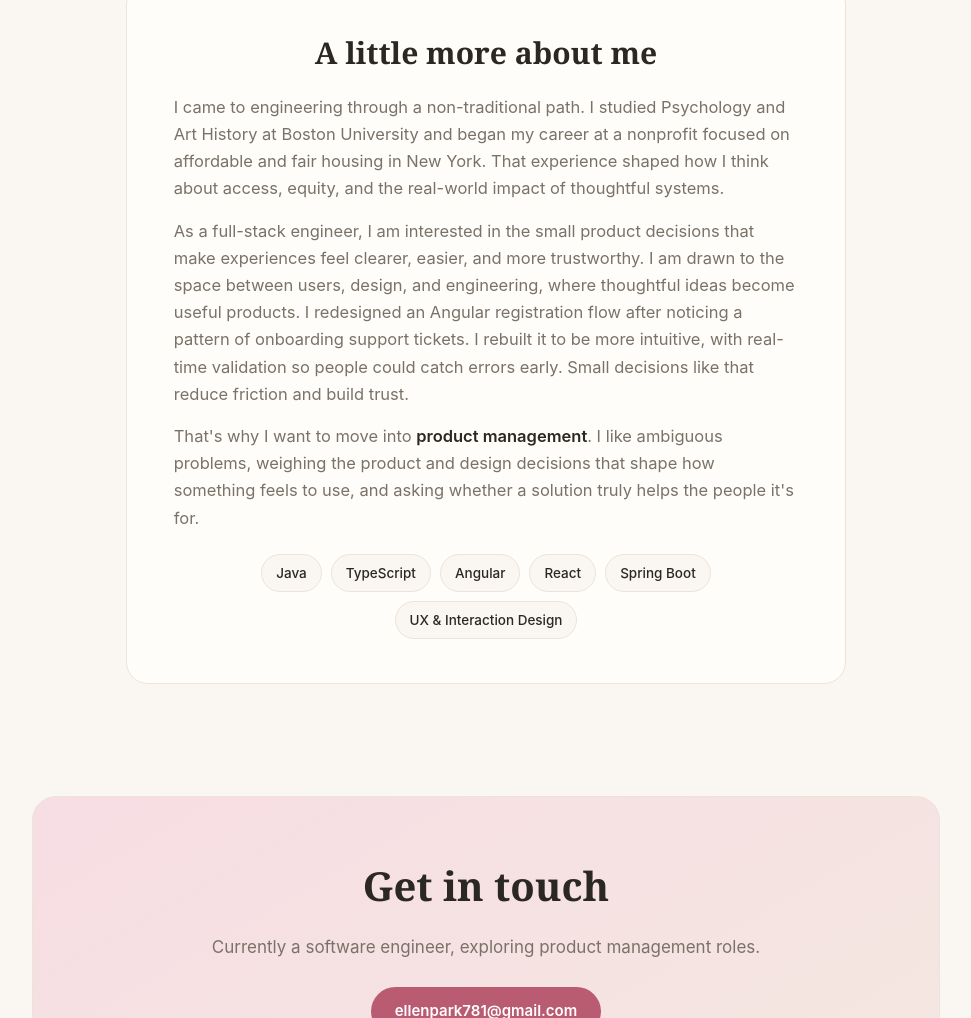
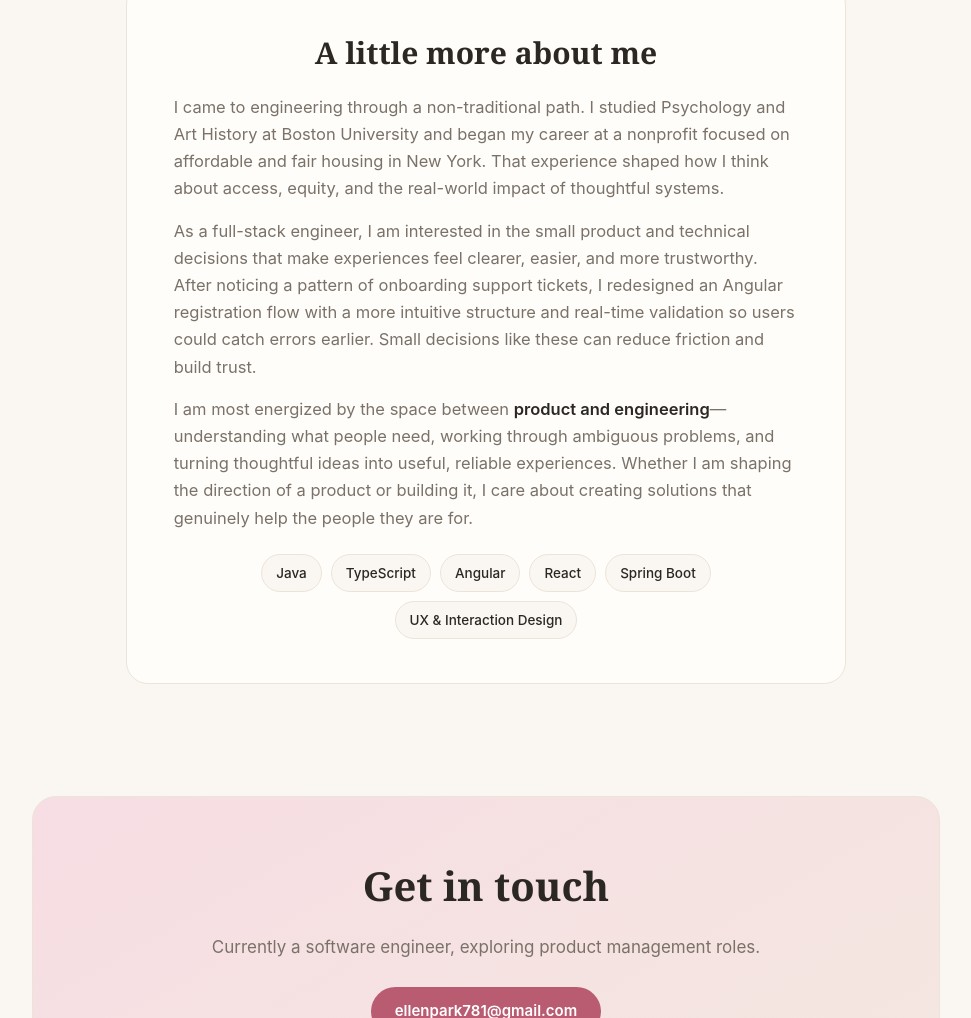
Before and after one commit to ellevpark/ellevpark.github.io, a plain HTML site: page index.html in a window 1280 px wide. Shown: the part 2039-3057 px from the top of the page, without its empty margins (154-1125 px from the left). Drawn offline with Linux system fonts and the light colour scheme.

Commit message:
Update index.html

```diff
--- a/index.html
+++ b/index.html
@@ -237,9 +237,32 @@
   <div class="wrap">
     <div class="about">
       <h2>A little more about me</h2>
-      <p>I came to engineering through a non-traditional path. I studied Psychology and Art History at Boston University and began my career at a nonprofit focused on affordable and fair housing in New York. That experience shaped how I think about access, equity, and the real-world impact of thoughtful systems.</p>
-      <p>As a full-stack engineer, I am interested in the small product decisions that make experiences feel clearer, easier, and more trustworthy. I am drawn to the space between users, design, and engineering, where thoughtful ideas become useful products. I redesigned an Angular registration flow after noticing a pattern of onboarding support tickets. I rebuilt it to be more intuitive, with real-time validation so people could catch errors early. Small decisions like that reduce friction and build trust.</p>
-      <p>That's why I want to move into <strong>product management</strong>. I like ambiguous problems, weighing the product and design decisions that shape how something feels to use, and asking whether a solution truly helps the people it's for.</p>
+       <p>
+        I came to engineering through a non-traditional path. I studied
+        Psychology and Art History at Boston University and began my career at
+        a nonprofit focused on affordable and fair housing in New York. That
+        experience shaped how I think about access, equity, and the real-world
+        impact of thoughtful systems.
+      </p>
+
+      <p>
+        As a full-stack engineer, I am interested in the small product and
+        technical decisions that make experiences feel clearer, easier, and
+        more trustworthy. After noticing a pattern of onboarding support
+        tickets, I redesigned an Angular registration flow with a more
+        intuitive structure and real-time validation so users could catch
+        errors earlier. Small decisions like these can reduce friction and
+        build trust.
+      </p>
+
+      <p>
+        I am most energized by the space between
+        <strong>product and engineering</strong>—understanding what people
+        need, working through ambiguous problems, and turning thoughtful ideas
+        into useful, reliable experiences. Whether I am shaping the direction
+        of a product or building it, I care about creating solutions that
+        genuinely help the people they are for.
+      </p>
       <div class="chips">
         <span class="chip">Java</span>
         <span class="chip">TypeScript</span>
```
